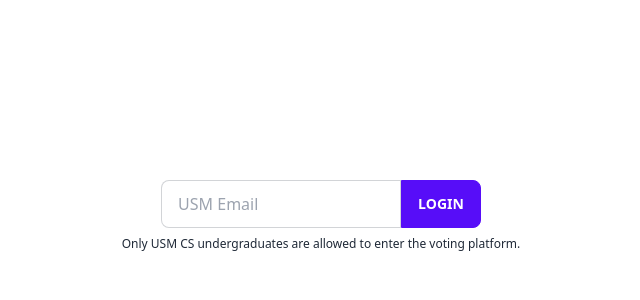
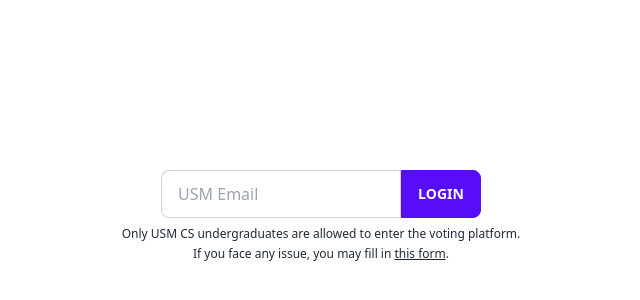
Before and after one commit to ynshung/voting-svelte, a SvelteKit app: page / in a window 1280 px wide. Shown: the part 184-484 px from the top of the page, without its empty margins (319-959 px from the left). Built offline with nearby package versions, Linux system fonts and the light colour scheme; no server answers; the database is empty.

Commit message:
added complaint/feedback form

```diff
--- a/src/components/Login.svelte
+++ b/src/components/Login.svelte
@@ -92,6 +92,9 @@
                 </div>
             </div>
         </form>
-        <p class="text-xs text-center">Only USM CS undergraduates are allowed to enter the voting platform.</p>
+        <div>
+            <p class="text-xs text-center mb-1">Only USM CS undergraduates are allowed to enter the voting platform.</p>
+            <p class="text-xs text-center">If you face any issue, you may fill in <a href="https://docs.google.com/forms/d/e/1FAIpQLSeWjbCJUjk_FwGh_JdltA2mQX_2d4XTVpapu59AmKqefAFyOg/viewform?usp=sf_link" target="_blank" class="link hover:text-primary-content transition">this form</a>.</p>
+        </div>
     </div>
 </div>
--- a/src/routes/+page.svelte
+++ b/src/routes/+page.svelte
@@ -156,6 +156,7 @@
                 </a>
             {/if}
         </div>
+        <p class="text-xs text-center">If you face any issue, you may fill in <a href="https://docs.google.com/forms/d/e/1FAIpQLSeWjbCJUjk_FwGh_JdltA2mQX_2d4XTVpapu59AmKqefAFyOg/viewform?usp=sf_link" target="_blank" class="link hover:text-primary-content transition">this form</a>.</p>
     </div>
 {:else}
     <Login />
```
